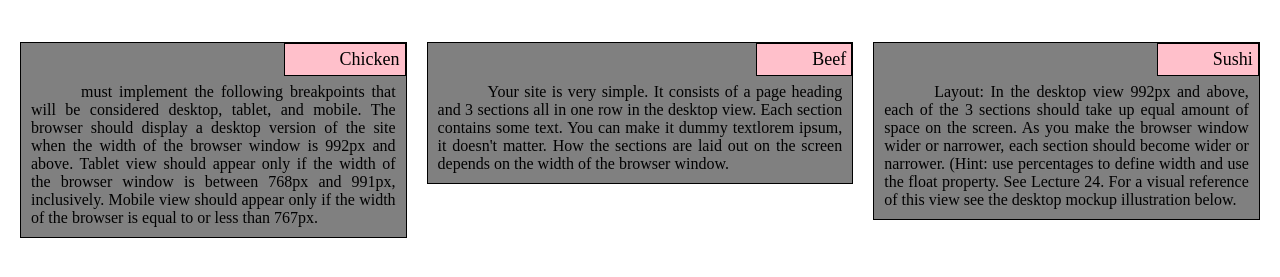
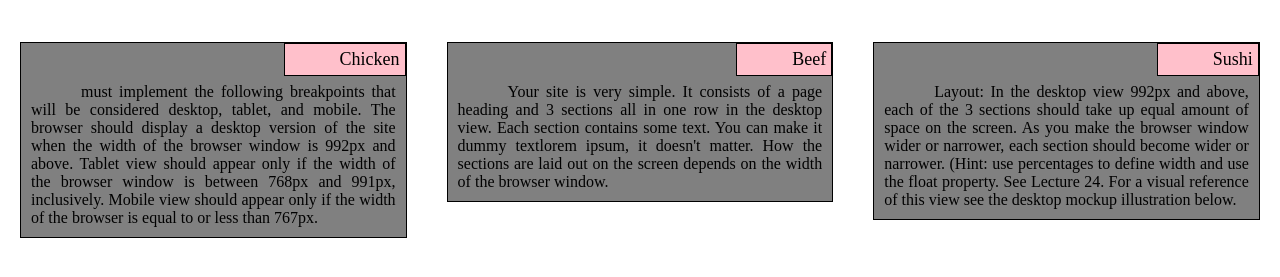
Before and after one commit to geryt/Coursera-Assignment, a plain HTML site: page modulo2-solution/index.html in a window 1280 px wide. Shown: the part 65-342 px from the top of the page. Drawn offline with Linux system fonts and the light colour scheme.

Commit message:
Update style.css

```diff
--- a/modulo2-solution/css/styles.css
+++ b/modulo2-solution/css/styles.css
@@ -11,16 +11,7 @@ h1 {
   text-align: center;
   margin: 25px;
 }
-/*p {
-  border: 1px solid black;
-  background-color: #A52A2A;
-  width: 90%;
-  height: 150px;
-  margin-right: auto;
-  margin-left: auto;
-  font-family: Helvetica;
-  color: white;
-}
+
 /* Simple Responsive Framework. */
 .row {
   width: 100%;
@@ -42,8 +33,8 @@ h1 {
 	position: absolute;
 	top: 0;
 	right: 0;
-    font-size: 18px;
-    background-color: #FFC0CB;
+        font-size: 18px;
+        background-color: #FFC0CB;
 	text-align: center;
 	padding: 5px;
 	border: 1px solid black;
@@ -59,10 +50,7 @@ h1 {
     float: left;
     height: auto;
   }
-  .textm {
-	margin-left: 0px;
-	margin-right: 0px;
-	}
+
   .col-lg-1 {
     width: 8.33%;
   }
@@ -106,10 +94,7 @@ h1 {
     float: left;
 
   }
-  .textm {
-	margin-left: 0px;
 
-	}
   .col-md-1 {
     width: 8.33%;
   }
```
